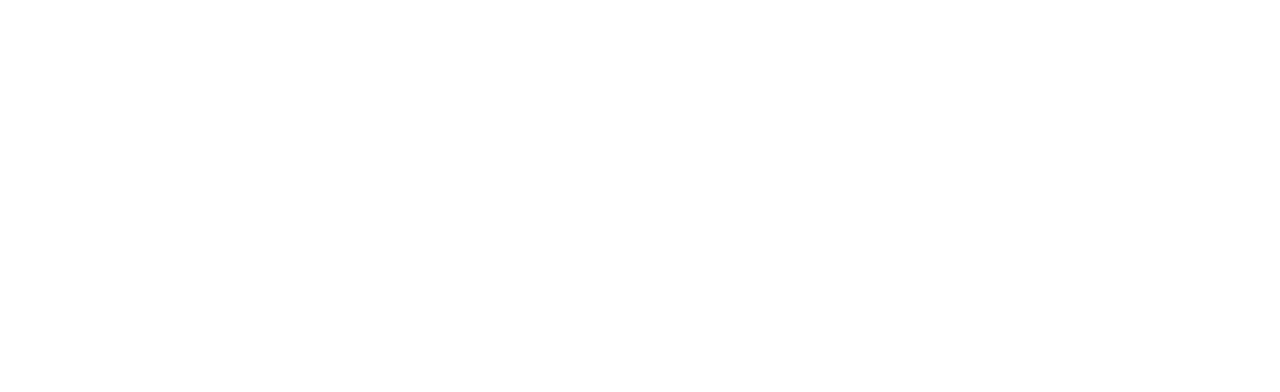
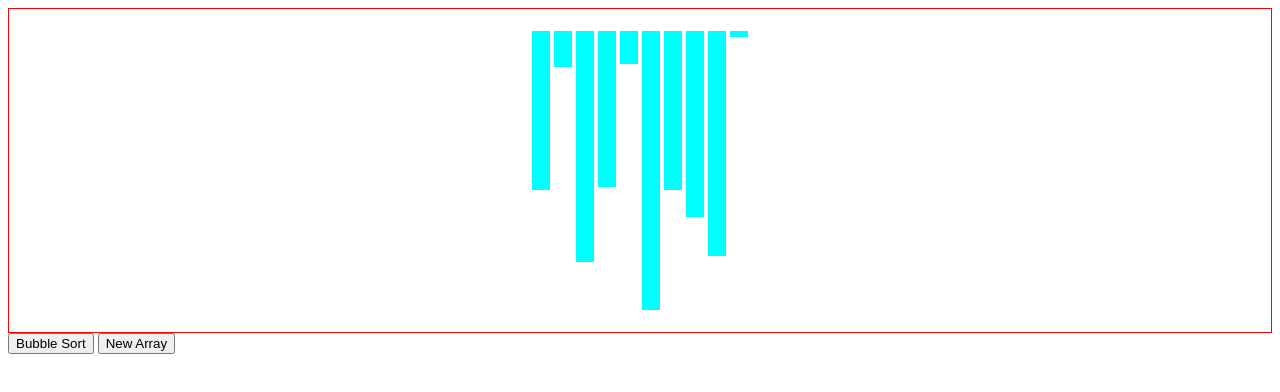
Before and after one commit to YTDavid93/Sorting-Visualizer, a website: page index.html in a window 1280 px wide. Drawn offline with Linux system fonts and the light colour scheme.

Commit message:
integrate UI designs

```diff
--- a/css/style.css
+++ b/css/style.css
@@ -0,0 +1,15 @@
+
+#array-container
+{
+    border: 1px solid red;
+    display: flex;
+    justify-content: center;
+    padding: 20px;
+}
+
+.array-bar {
+     display: inline-block;
+      width: 18px;
+      margin: 2px;
+      background: cyan;
+}
--- a/index.html
+++ b/index.html
@@ -4,9 +4,14 @@
     <meta charset="UTF-8">
     <meta name="viewport" content="width=device-width, initial-scale=1.0">
     <link rel="stylesheet" href="css/style.css">
+    <script src="app/BubbleSort.js" defer></script>
     <title>Sorting Visualizer</title>
 </head>
 <body>
 
+    <div id="array-container">
+    </div>
+    <button class="sort-button">Bubble Sort</button>
+    <button class="new-array">New Array</button>
 </body>
 </html>
```
